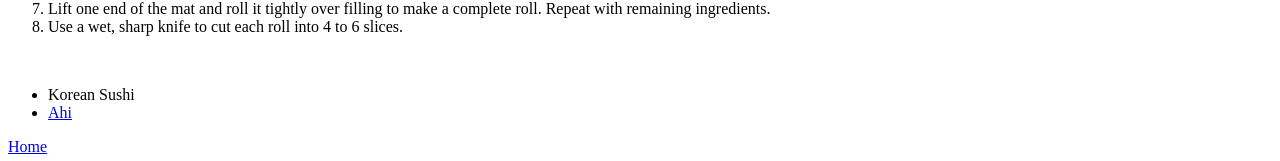
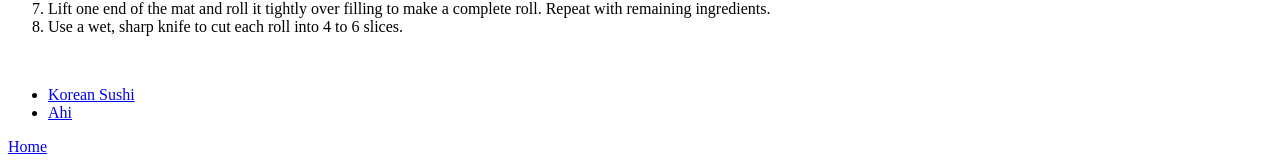
Before and after one commit to ayushisinha0721/odin-recipes, a plain HTML site: page recipes/sushi.html in a window 1280 px wide. Shown: the part 901-1062 px from the top of the page. Drawn offline with Linux system fonts and the light colour scheme.

Commit message:
Link as not available. changed typo

```diff
--- a/recipes/sushi.html
+++ b/recipes/sushi.html
@@ -37,7 +37,7 @@
         </ol>
         <br>
         <ul>
-            <li><a href="https://www.allrecipes.com/recipe/23954/korean-sushi/"></a>Korean Sushi</li>
+            <li><a href="https://www.allrecipes.com/recipe/23954/korean-sushi/">Korean Sushi</a></li>
             <li><a href="https://www.allrecipes.com/recipe/33247/absolutely-amazing-ahi/">Ahi</a></li>
         </ul>
         <a href="../index.html">Home</a>
```
